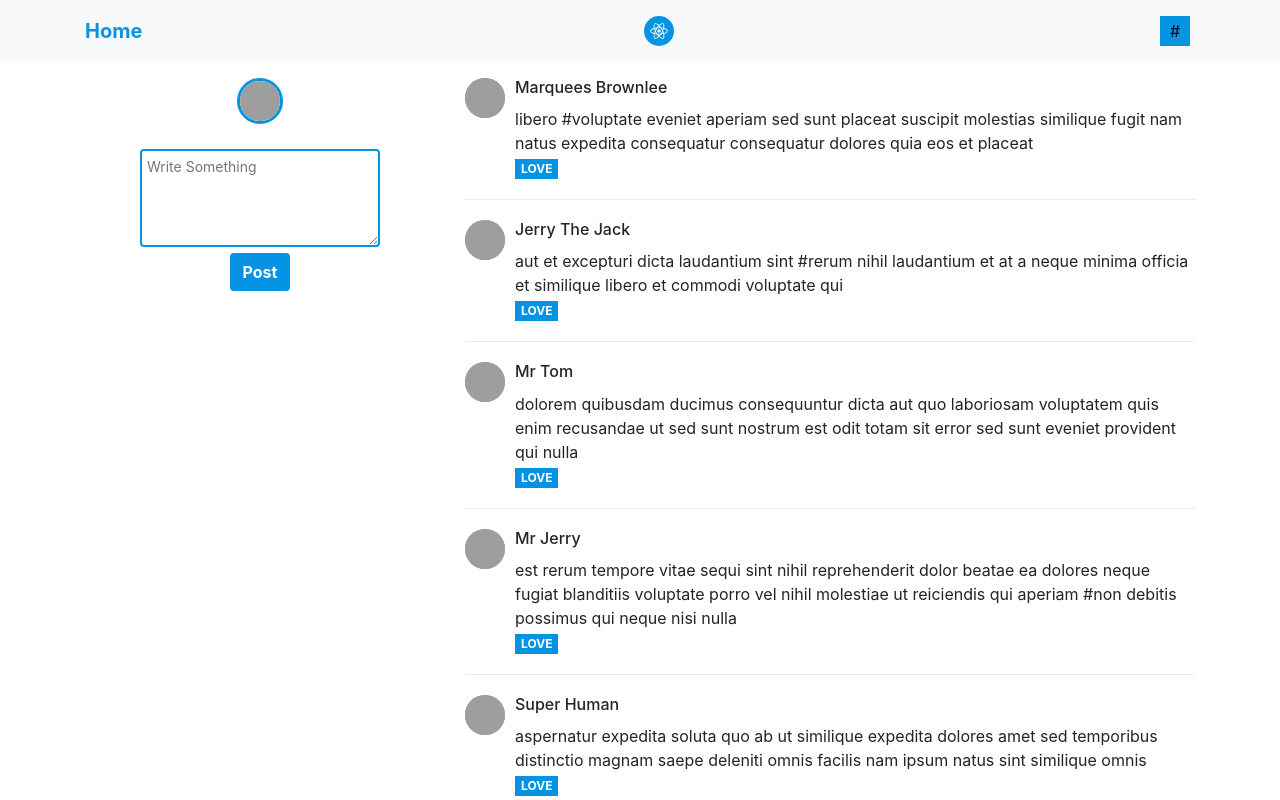
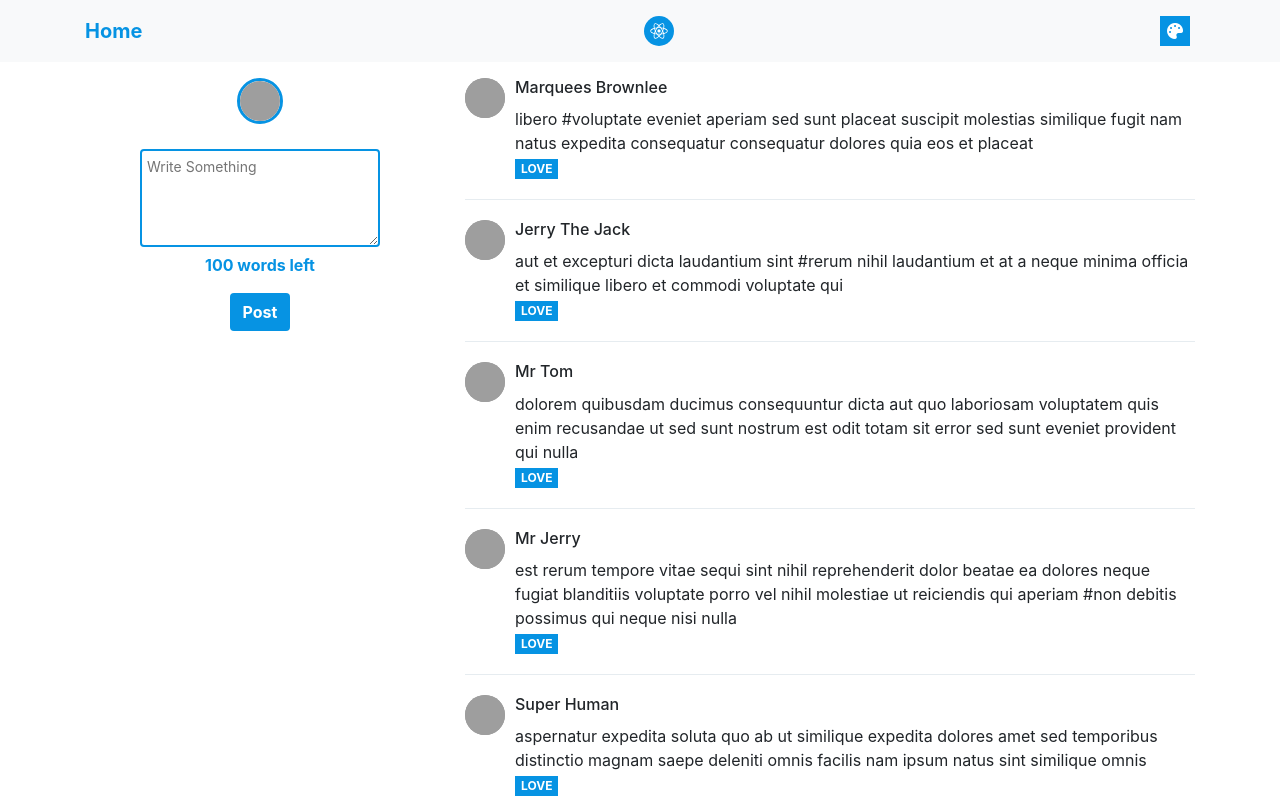
Before and after one commit to MohiuddinRabby/react-micro-blog-updated, a React (Create React App) app: page / in a window 1280 px wide. Shown: the top 800 px of the page. Built offline with nearby package versions, Linux system fonts and the light colour scheme; grey boxes are pictures that could not be loaded.

Commit message:
textarea - words count added

```diff
--- a/public/index.html
+++ b/public/index.html
@@ -24,6 +24,12 @@
       work correctly both with client-side routing and a non-root public URL.
       Learn how to configure a non-root public URL by running `npm run build`.
     -->
+    <link
+      rel="stylesheet"
+      href="https://cdnjs.cloudflare.com/ajax/libs/font-awesome/5.15.3/css/all.min.css"
+      integrity="sha512-iBBXm8fW90+nuLcSKlbmrPcLa0OT92xO1BIsZ+ywDWZCvqsWgccV3gFoRBv0z+8dLJgyAHIhR35VZc2oM/gI1w=="
+      crossorigin="anonymous"
+    />
     <title>React Micro Blog</title>
   </head>
   <body>
--- a/src/global/MainContentReducer.js
+++ b/src/global/MainContentReducer.js
@@ -4,17 +4,17 @@ const initialState = {
   contentData: contentData,
 };
 
-export const MainContentReducer = (state = initialState, action) => {
-  switch (action.type) {
+export const MainContentReducer = (state = initialState, { type, payload }) => {
+  switch (type) {
     case "GET_CONTENT_DATA": {
-      return { ...state, contentData: state.contentData };
+      return { ...state, contentData: contentData };
     }
     case "ADD_CONTENT": {
       const newContent = [
         {
-          id: action.payload.id,
+          id: payload.id,
           author: "Golam Mohiuddin",
-          body: action.payload.body,
+          body: payload.body,
         },
         ...state.contentData,
       ];
--- a/src/pages/Navbar.js
+++ b/src/pages/Navbar.js
@@ -65,7 +65,9 @@ const Navbar = () => {
                     outline: "none",
                     marginRight: "5px",
                   }}
-                >#</button>
+                >
+                  <i className="fas fa-palette" style={{ color: "#fff" }}></i>
+                </button>
               </Tippy>
             </div>
           </div>
--- a/src/pages/Textarea.js
+++ b/src/pages/Textarea.js
@@ -14,6 +14,8 @@ const Textarea = () => {
       <Formik
         initialValues={initialValues}
         onSubmit={(values, { setSubmitting, resetForm }) => {
+          let allowed = values.postText.length;
+          if (allowed > 0 && allowed <= 100) {
             dispatch({
               type: "ADD_CONTENT",
               payload: {
@@ -22,6 +24,9 @@ const Textarea = () => {
               },
             });
             resetForm();
+          } else {
+            alert("letters should not more than 100");
+          }
         }}
       >
         {({ values, setFieldValue, isValid }) => (
@@ -46,6 +51,17 @@ const Textarea = () => {
                 />
               </div>
               <div className="text-center">
+                <p
+                  style={{
+                    color: `${
+                      values.postText.length > 100 ? `red` : `${selectedColor}`
+                    }`,
+                    fontWeight: "bold",
+                  }}
+                >{`${100 - values.postText.length} ${
+                  values.postText.length > 100 ? `words exceeded` : `words left`
+                }`}</p>
+                <p></p>
                 <button
                   type="submit"
                   className="btn"
```
Lines whose indentation alone changed are shown as unchanged.
